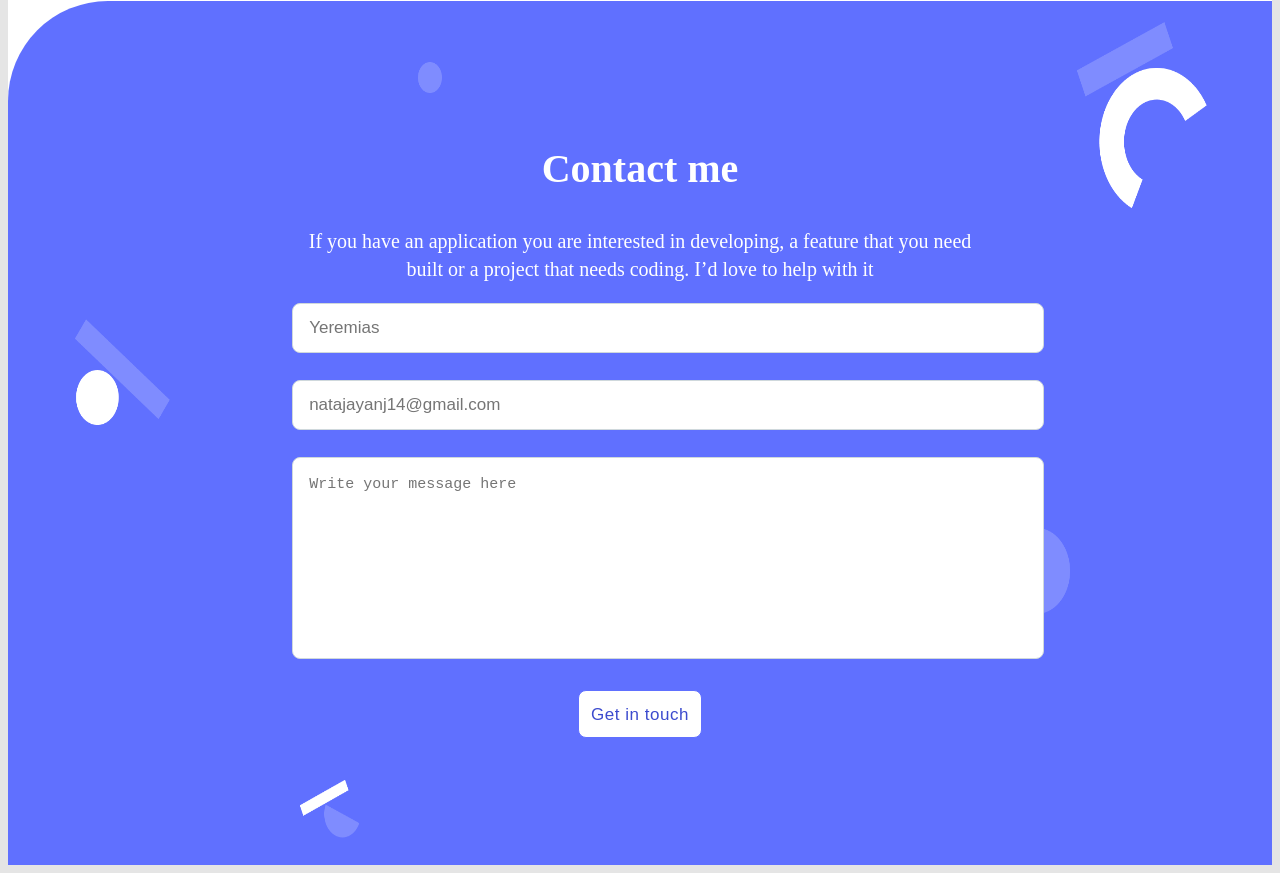
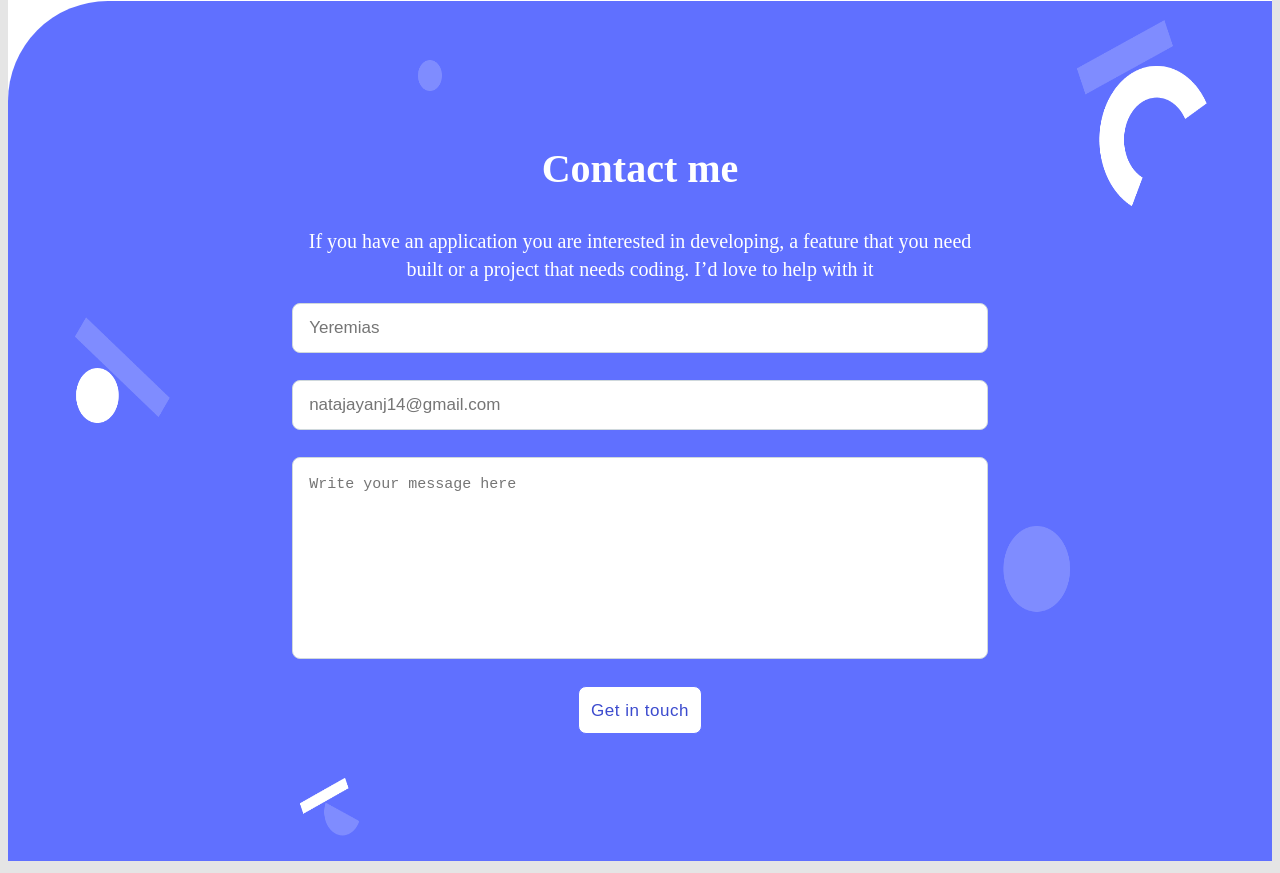
Before and after one commit to rushemaa/mobile-first, a plain HTML site: page index.html in a window 1280 px wide. Shown: the part 4105-4978 px from the top of the page. Drawn offline with Linux system fonts and the light colour scheme.

Commit message:
Add index.html and styles.css

```diff
--- a/index.html
+++ b/index.html
@@ -298,30 +298,31 @@
         </p>
       </div>
       <form action="https://formspree.io/f/meqwgpza" method="POST">
-        <label class="labels"
+        <label class="labels" for="names">Names</label
         ><input
           type="text"
+          id="names"
           name="name"
           placeholder="Yeremias"
           maxlength="30"
           required
-        /></label>
-        <label class="labels"
+        />
+        <label class="labels" for="email">Email</label
         ><input
           type="email"
           name="email"
+          id="email"
           placeholder="natajayanj14@gmail.com"
           required
-        /></label>
-        <label class="labels">
+        />
+        <label class="labels" for="message">Message </label>
         <textarea
+          id="message"
           name="mail-message"
           placeholder="Write your message here"
           maxlength="500"
           required
         ></textarea>
-        </label>
-
         <div class="btn-submit">
           <button type="submit">Get in touch</button>
         </div>
--- a/styles.css
+++ b/styles.css
@@ -20,15 +20,11 @@ a:hover {
   font-style: normal;
 }
 
+.labels {
+  display: none;
+}
+
 @media only screen and (min-width: 375px) and (max-width: 767px) {
-  input {
-    width: 90%;
-  }
-
-  textarea {
-    width: 90%;
-  }
-
   .main-wrapper {
     background: white;
     display: flex;
@@ -489,14 +485,6 @@ a:hover {
 }
 
 @media only screen and (min-width: 768px) {
-  input {
-    width: 100%;
-  }
-
-  textarea {
-    width: 100%;
-  }
-
   .icons {
     display: none;
   }
```
Lines whose indentation alone changed are shown as unchanged.
